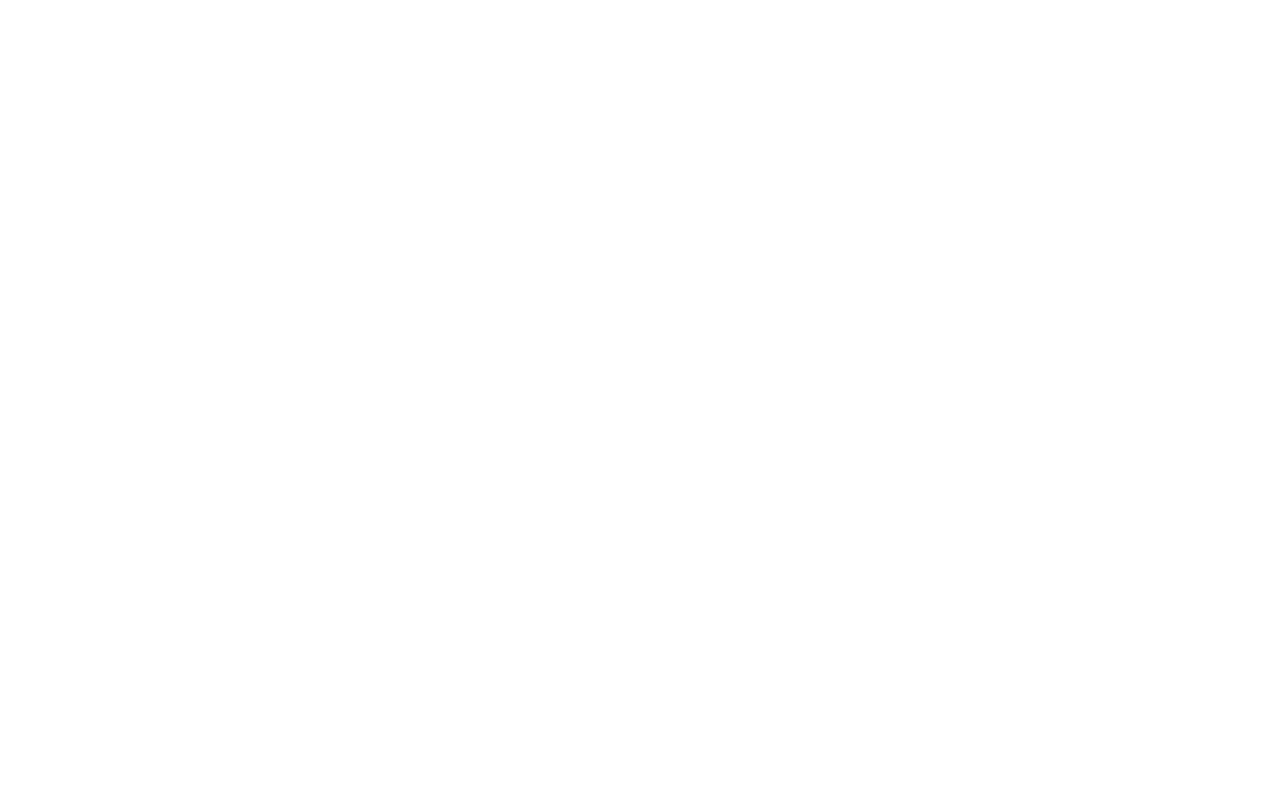
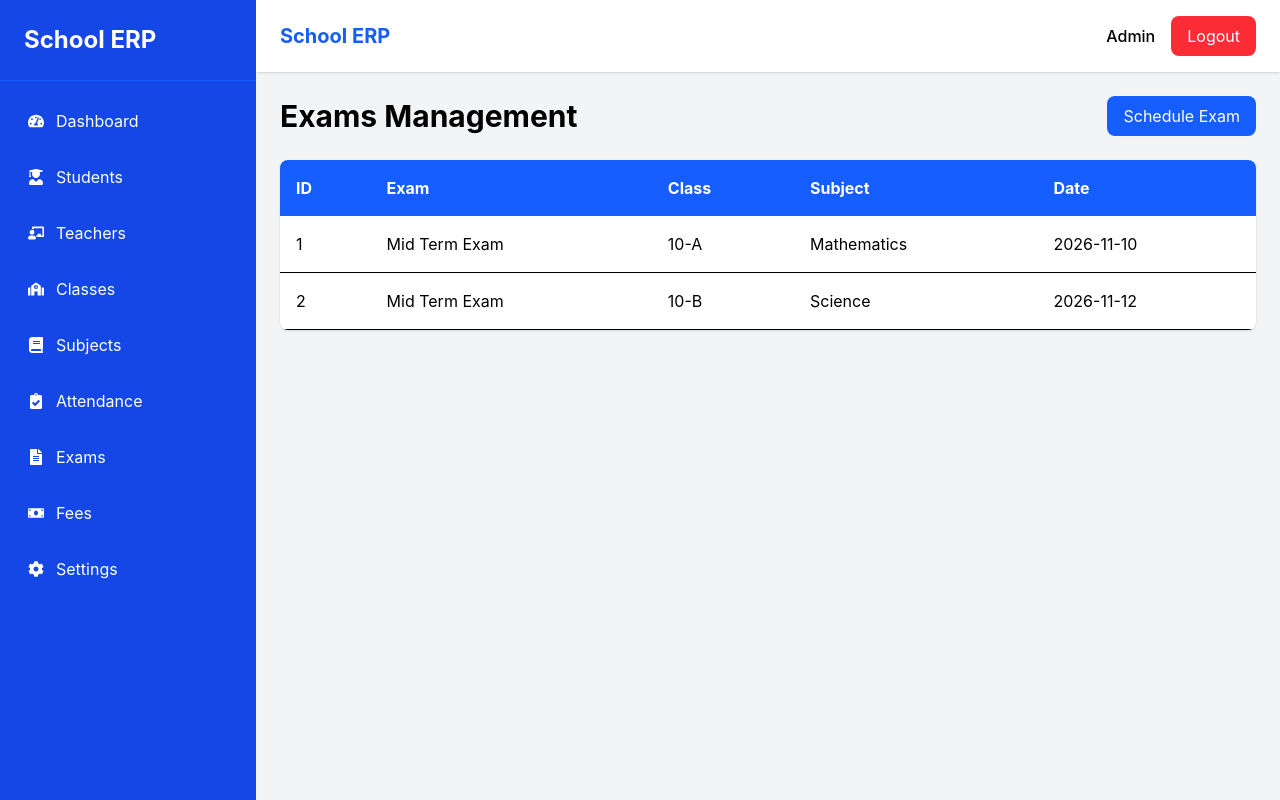
Before and after one commit to Rakesh5740/school-erp-frontend, a React (Vite) app: page /exams in a window 1280 px wide. Before the commit this address had no page. Built offline with nearby package versions, Linux system fonts and the light colour scheme.

Commit message:
Added exams management module

```diff
--- a/src/App.jsx
+++ b/src/App.jsx
@@ -6,6 +6,7 @@ import Teachers from "./pages/Teachers";
 import Classes from "./pages/Classes";
 import Subjects from "./pages/Subjects";
 import Attendance from "./pages/Attendance";
+import Exams from "./pages/Exams";
 
 
 function App() {
@@ -18,6 +19,8 @@ function App() {
         <Route path="/classes" element={<Classes />} />
         <Route path="/subjects" element={<Subjects />} />
         <Route path="/attendance" element={<Attendance />} />
+        <Route path="/exams" element={<Exams />} />
+
       </Routes>
     </BrowserRouter>
   );
--- a/src/pages/Exams.jsx
+++ b/src/pages/Exams.jsx
@@ -0,0 +1,62 @@
+import AdminLayout from "../layouts/AdminLayout";
+
+function Exams() {
+  const exams = [
+    {
+      id: 1,
+      examName: "Mid Term Exam",
+      className: "10-A",
+      subject: "Mathematics",
+      examDate: "2026-11-10",
+    },
+    {
+      id: 2,
+      examName: "Mid Term Exam",
+      className: "10-B",
+      subject: "Science",
+      examDate: "2026-11-12",
+    },
+  ];
+
+  return (
+    <AdminLayout>
+      <div className="flex justify-between items-center mb-6">
+        <h1 className="text-3xl font-bold">
+          Exams Management
+        </h1>
+
+        <button className="bg-blue-600 text-white px-4 py-2 rounded-lg hover:bg-blue-700">
+          Schedule Exam
+        </button>
+      </div>
+
+      <div className="bg-white rounded-lg shadow overflow-hidden">
+        <table className="w-full">
+          <thead>
+            <tr className="bg-blue-600 text-white">
+              <th className="p-4 text-left">ID</th>
+              <th className="p-4 text-left">Exam</th>
+              <th className="p-4 text-left">Class</th>
+              <th className="p-4 text-left">Subject</th>
+              <th className="p-4 text-left">Date</th>
+            </tr>
+          </thead>
+
+          <tbody>
+            {exams.map((exam) => (
+              <tr key={exam.id} className="border-b hover:bg-gray-50">
+                <td className="p-4">{exam.id}</td>
+                <td className="p-4">{exam.examName}</td>
+                <td className="p-4">{exam.className}</td>
+                <td className="p-4">{exam.subject}</td>
+                <td className="p-4">{exam.examDate}</td>
+              </tr>
+            ))}
+          </tbody>
+        </table>
+      </div>
+    </AdminLayout>
+  );
+}
+
+export default Exams;
```
